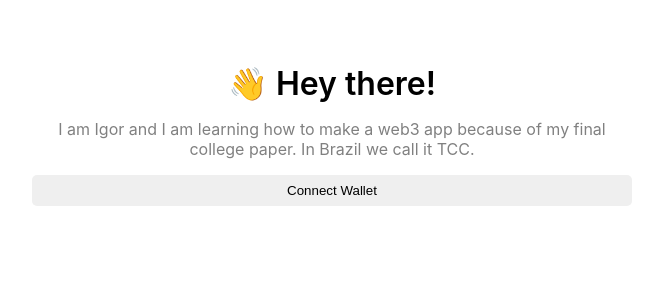
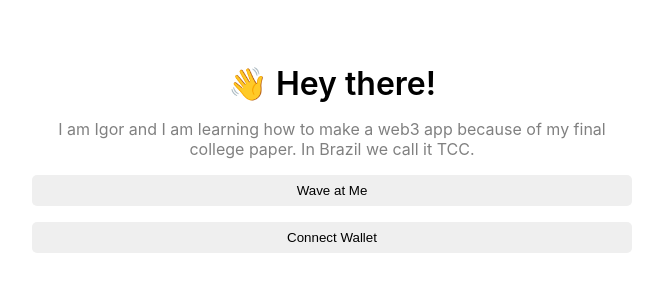
Before and after one commit to igoreng/wave-portal-web3, a React (Create React App) app in the folder client/: page / in a window 1280 px wide. Shown: the top 300 px of the page, without its empty margins (308-971 px from the left). Built offline with nearby package versions, Linux system fonts and the light colour scheme; the HTML template or start-up script is replaced by a standard one.

Commit message:
fix: adjust missing not logic

```diff
--- a/client/src/App.js
+++ b/client/src/App.js
@@ -104,7 +104,7 @@ const App = () => {
           I am Igor and I am learning how to make a web3 app because of my final
           college paper. In Brazil we call it TCC.
         </div>
-        {miningStatus && (
+        {!miningStatus && (
           <button className="waveButton" onClick={wave}>
             Wave at Me
           </button>
```
